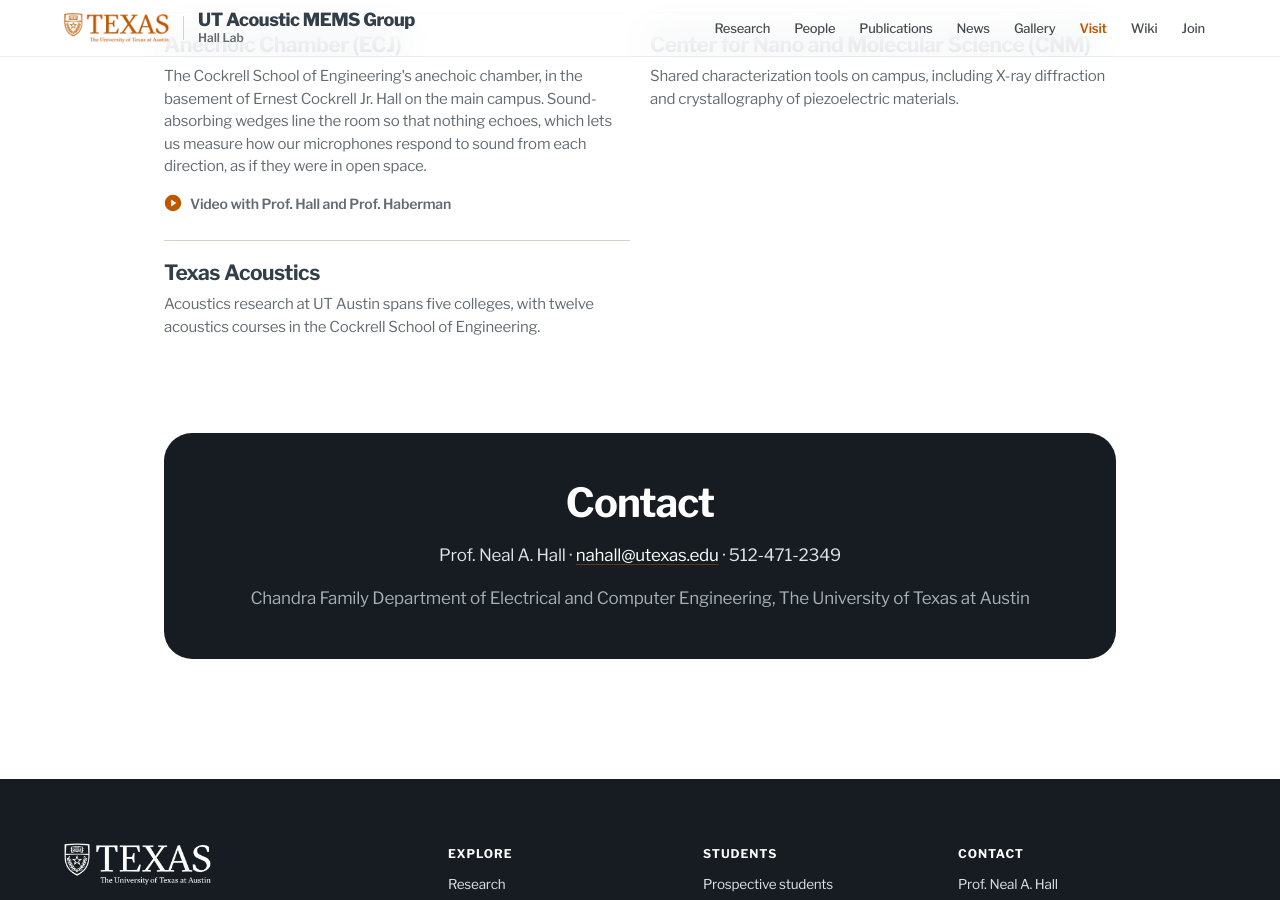
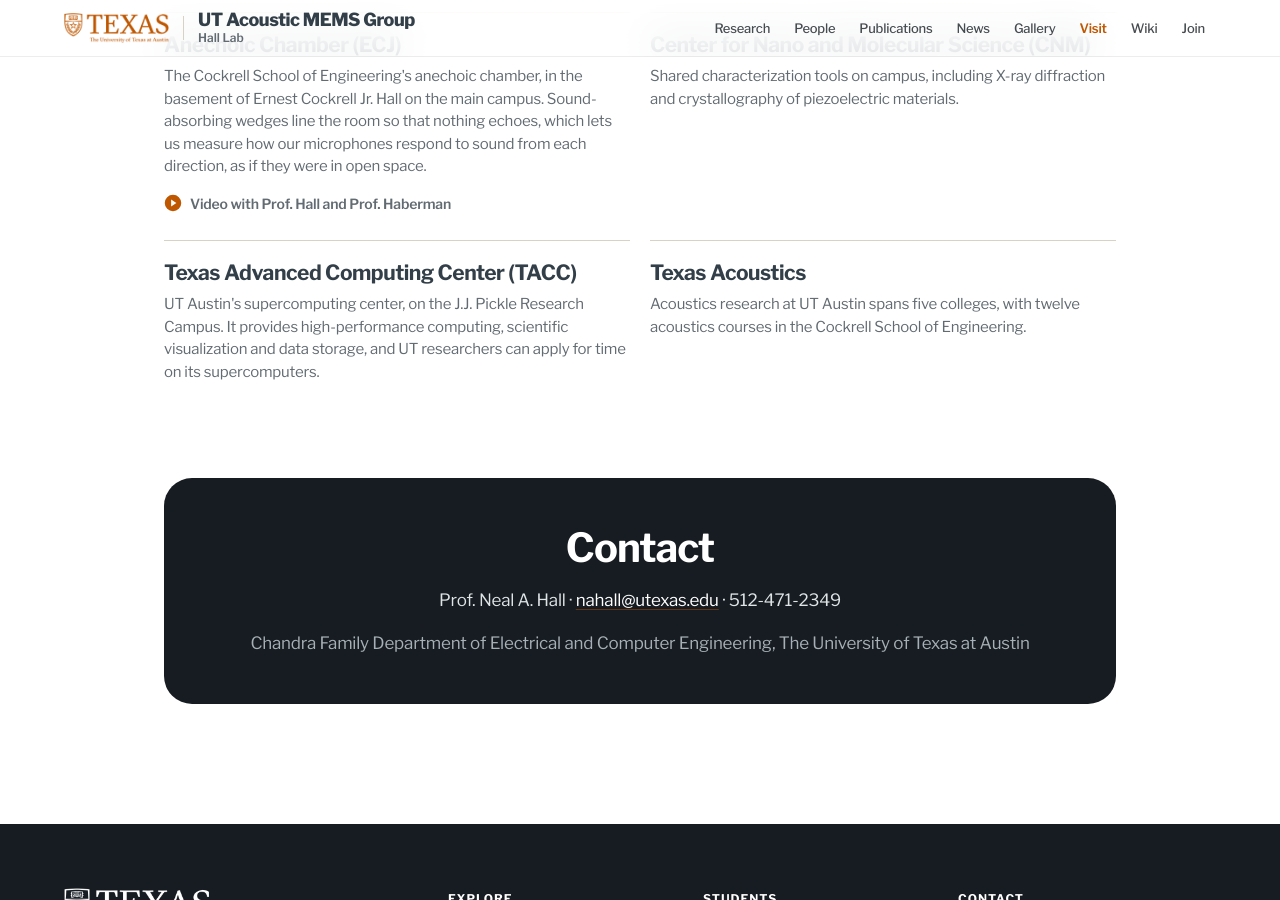
Before and after one commit to utacousticmems/utacousticmems.github.io, a Jekyll site: the page built from visit.html, in a window 1280 px wide and 900 px high, scrolled down 1343 px. Built offline with Jekyll 4.4.1, drawn with Linux system fonts in a browser that asks for light colours.

Commit message:
Facilities: add the Texas Advanced Computing Center (TACC)
A card on the Visit page's Facilities section, after CNM, in the same
text-only style: UT Austin's supercomputing center on the J.J. Pickle
Research Campus, what it provides, and that UT researchers can apply for
time on its supercomputers. The section now has six cards, three even rows.

Co-Authored-By: Claude Opus 5.5 <noreply@anthropic.com>
Claude-Session: https://claude.ai/code/session_01XnJK1vi7cSurX1zJGiaDpY

```diff
--- a/visit.html
+++ b/visit.html
@@ -52,6 +52,10 @@ lede: The group works in two places. Devices are made in the Microelectronics Re
       <p>Shared characterization tools on campus, including X-ray diffraction and crystallography of piezoelectric materials.</p>
     </div>
     <div>
+      <h3><a href="https://tacc.utexas.edu/">Texas Advanced Computing Center (TACC)</a></h3>
+      <p>UT Austin's supercomputing center, on the J.J. Pickle Research Campus. It provides high-performance computing, scientific visualization and data storage, and UT researchers can apply for time on its supercomputers.</p>
+    </div>
+    <div>
       <h3><a href="https://www.texasacoustics.org/">Texas Acoustics</a></h3>
       <p>Acoustics research at UT Austin spans five colleges, with twelve acoustics courses in the Cockrell School of Engineering.</p>
     </div>
```
